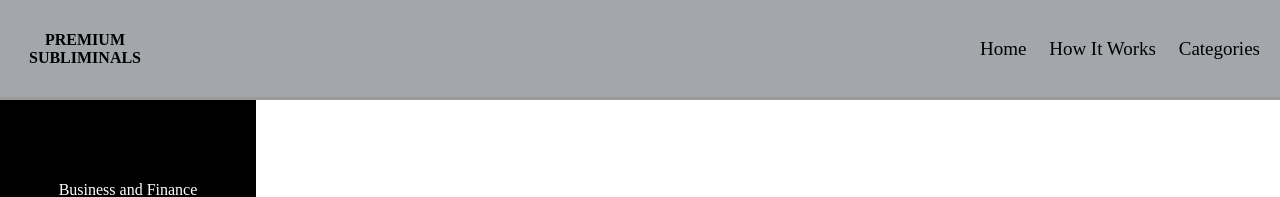
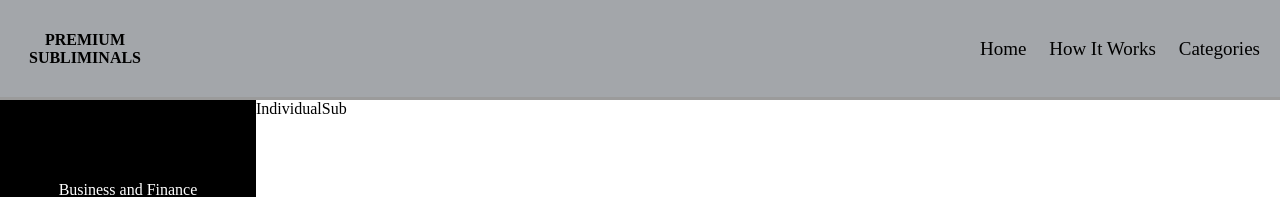
Before and after one commit to lavell119/subliminal-site-react, a React (Create React App) app in the folder subliminal-site-react/: page /individualsub in a window 1280 px wide. Shown: the top 197 px of the page. Built offline with nearby package versions, Linux system fonts and the light colour scheme.

Commit message:
created IndivisualSub component and route for it it App.js

```diff
--- a/subliminal-site-react/src/App.js
+++ b/subliminal-site-react/src/App.js
@@ -5,6 +5,7 @@ import { BrowserRouter, Route, Routes, Link } from 'react-router-dom'
 import HowItWorks from './components/pages/HowItWorks';
 import Categories from './components/pages/Categories';
 import IndividualCategory from './components/pages/IndividualCategory';
+import IndividualSub from './components/pages/IndividualSub';
 
 function App() {
   return (
@@ -28,6 +29,8 @@ function App() {
           <Route exact path="/categories" element={<Categories />} />
           <Route exact path="/howitworks" element={<HowItWorks />} />
           <Route exact path="/categories/:id" element={<IndividualCategory />} />
+          <Route exact path="/individualsub" element={<IndividualSub />} />
+
 
         </Routes>
 
--- a/subliminal-site-react/src/components/pages/IndividualCategory.js
+++ b/subliminal-site-react/src/components/pages/IndividualCategory.js
@@ -11,6 +11,7 @@ export default function IndividualCategory() {
     console.log(param)
     let id=param.id
     let output=SubliminalData.filter(data => data.category === categories[id])
+    console.log(categories[id])
     let outputNames=output.map(output => output.name)
 
     console.log(output)
--- /dev/null
+++ b/subliminal-site-react/src/components/pages/IndividualSub.js
@@ -0,0 +1,7 @@
+import React from 'react'
+
+export default function IndividualSub() {
+  return (
+    <div>IndividualSub</div>
+  )
+}
```
